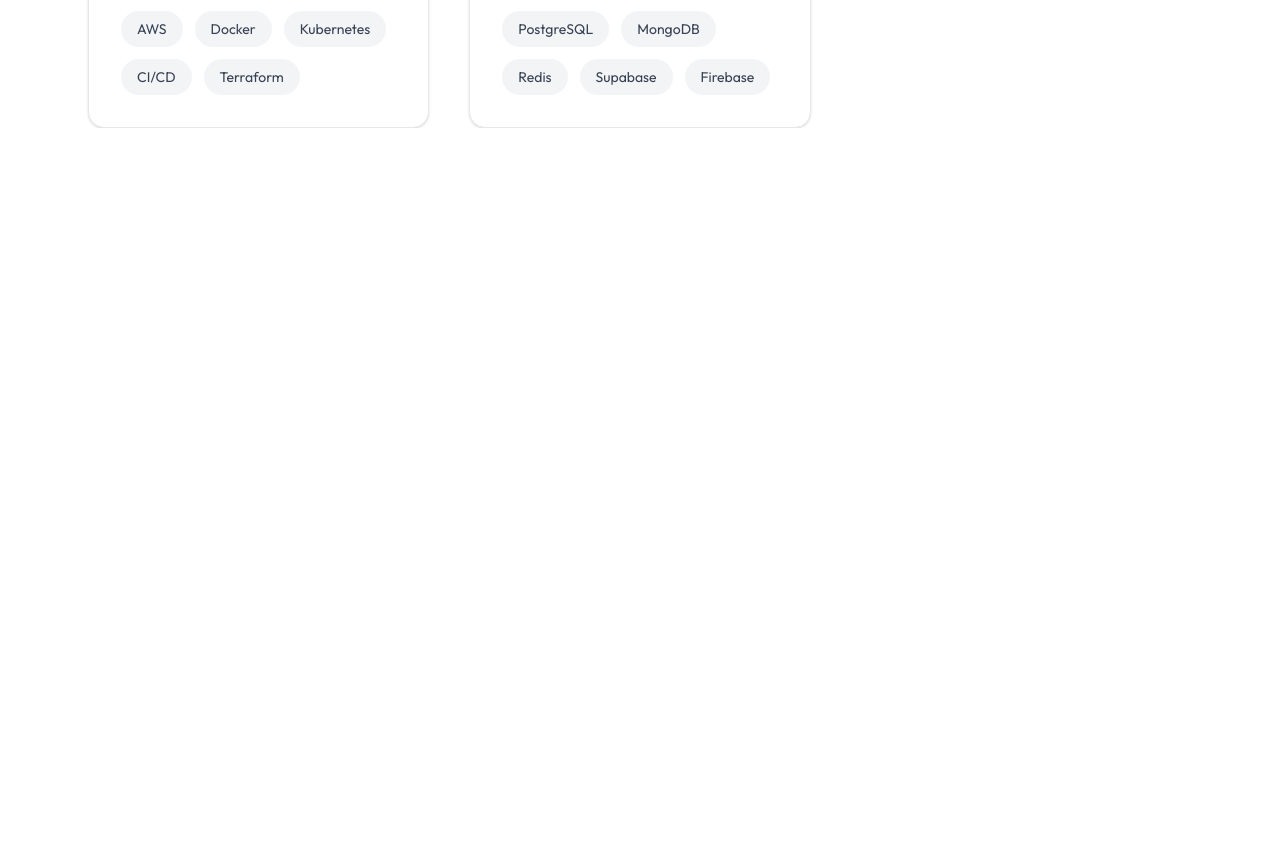
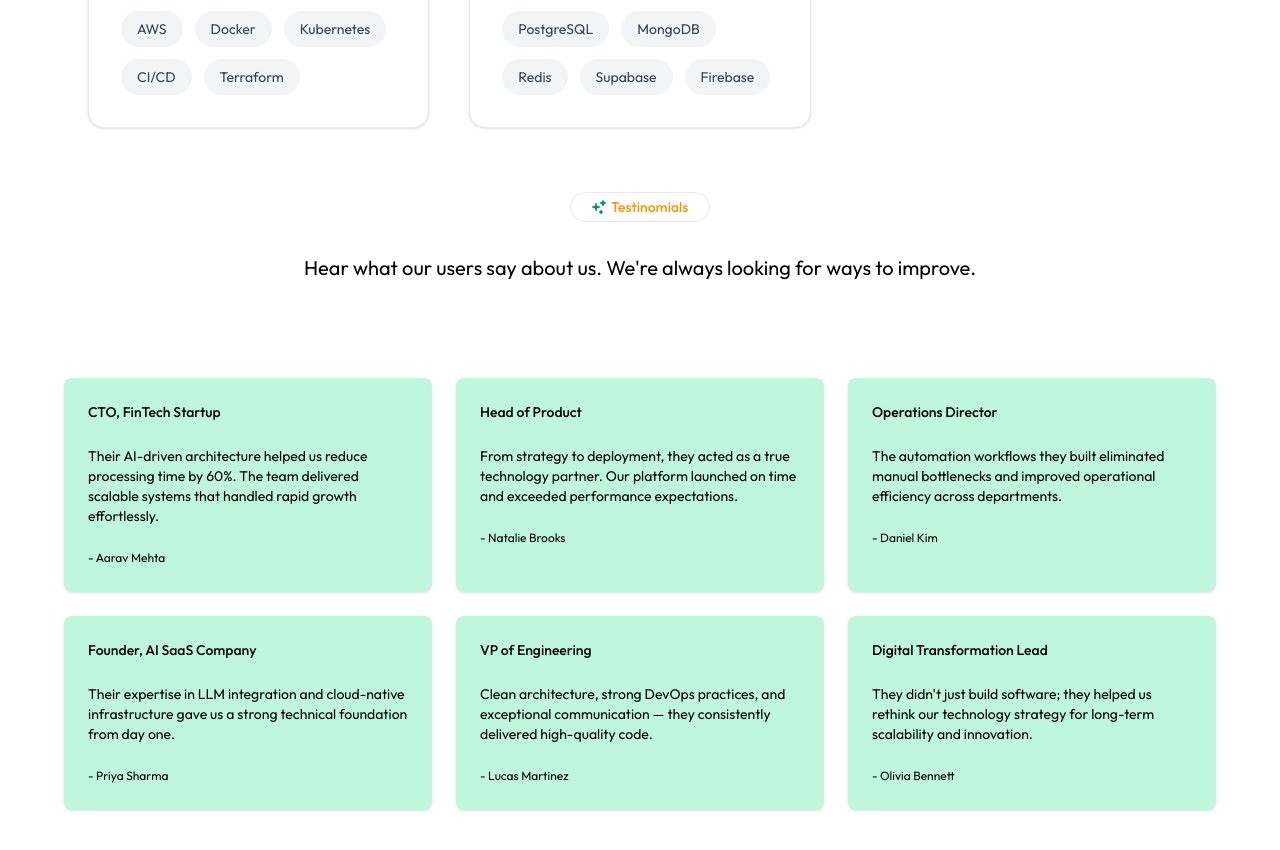
Before and after one commit to yashpal0502/LandmineSoft-Frontend-task, a React (Vite) app in the folder frontend/: page / in a window 1280 px wide. Shown: the part 5180-6030 px from the top of the page. Before the commit the page ends 5308 px from the top, so only its background shows below. Built offline with nearby package versions, Linux system fonts and the light colour scheme.

Commit message:
Testinomial page added

```diff
--- /dev/null
+++ b/frontend/src/components/home/Testinomials.jsx
@@ -0,0 +1,99 @@
+import React from "react";
+
+const sections = [
+  {
+    id: 1,
+    role: "CTO, FinTech Startup",
+    quote:
+      "Their AI-driven architecture helped us reduce processing time by 60%. The team delivered scalable systems that handled rapid growth effortlessly.",
+    author: "Aarav Mehta",
+  },
+  {
+    id: 2,
+    role: "Head of Product",
+    quote:
+      "From strategy to deployment, they acted as a true technology partner. Our platform launched on time and exceeded performance expectations.",
+    author: "Natalie Brooks",
+  },
+  {
+    id: 3,
+    role: "Operations Director",
+    quote:
+      "The automation workflows they built eliminated manual bottlenecks and improved operational efficiency across departments.",
+    author: "Daniel Kim",
+  },
+  {
+    id: 4,
+    role: "Founder, AI SaaS Company",
+    quote:
+      "Their expertise in LLM integration and cloud-native infrastructure gave us a strong technical foundation from day one.",
+    author: "Priya Sharma",
+  },
+  {
+    id: 5,
+    role: "VP of Engineering",
+    quote:
+      "Clean architecture, strong DevOps practices, and exceptional communication — they consistently delivered high-quality code.",
+    author: "Lucas Martinez",
+  },
+  {
+    id: 6,
+    role: "Digital Transformation Lead",
+    quote:
+      "They didn't just build software; they helped us rethink our technology strategy for long-term scalability and innovation.",
+    author: "Olivia Bennett",
+  },
+];
+
+const Testinomials = () => {
+  return (
+    <section className="py-16 px-4">
+      <div className="flex items-center border border-gray-200 rounded-full px-5 py-1 mx-auto text-sm w-35">
+        <span className="flex items-center gap-1 text-[#ff9800] font-medium">
+          <svg
+            width="16"
+            height="16"
+            viewBox="0 0 16 16"
+            fill="none"
+            xmlns="http://www.w3.org/2000/svg"
+          >
+            <path
+              fill-rule="evenodd"
+              clip-rule="evenodd"
+              d="M5 4a.75.75 0 0 1 .738.616l.252 1.388A1.25 1.25 0 0 0 6.996 7.01l1.388.252a.75.75 0 0 1 0 1.476l-1.388.252A1.25 1.25 0 0 0 5.99 9.996l-.252 1.388a.75.75 0 0 1-1.476 0L4.01 9.996A1.25 1.25 0 0 0 3.004 8.99l-1.388-.252a.75.75 0 0 1 0-1.476l1.388-.252A1.25 1.25 0 0 0 4.01 6.004l.252-1.388A.75.75 0 0 1 5 4m7-3a.75.75 0 0 1 .721.544l.195.682c.118.415.443.74.858.858l.682.195a.75.75 0 0 1 0 1.442l-.682.195a1.25 1.25 0 0 0-.858.858l-.195.682a.75.75 0 0 1-1.442 0l-.195-.682a1.25 1.25 0 0 0-.858-.858l-.682-.195a.75.75 0 0 1 0-1.442l.682-.195a1.25 1.25 0 0 0 .858-.858l.195-.682A.75.75 0 0 1 12 1m-2 10a.75.75 0 0 1 .728.568.97.97 0 0 0 .704.704.75.75 0 0 1 0 1.456.97.97 0 0 0-.704.704.75.75 0 0 1-1.456 0 .97.97 0 0 0-.704-.704.75.75 0 0 1 0-1.456.97.97 0 0 0 .704-.704A.75.75 0 0 1 10 11"
+              fill="#009966"
+            />
+          </svg>
+          Testinomials
+        </span>
+      </div>
+      <p className="text-center text-xl px-6 mx-auto md:px-20 lg:px-27 py-5 md:py-8">
+        Hear what our users say about us. We're always looking for ways to
+        improve.
+      </p>
+
+      <div className="relative max-w-6xl mx-auto grid grid-cols-1 md:grid-cols-2 lg:grid-cols-3 gap-6 px-6 md:px-0 pt-16">
+        {sections.map((t) => (
+          <article
+            key={t.id}
+            role="article"
+            aria-label={`Testimonial by ${t.author}`}
+            tabIndex={0}
+            className="bg-emerald-200/70 rounded-lg p-6 shadow-sm hover:shadow-lg transform transition hover:-translate-y-1"
+          >
+            <p className="font-medium text-sm text-black mb-6">{t.role}</p>
+            <blockquote className="text-sm text-black-100 mb-4.5">
+              {t.quote}
+            </blockquote>
+            <cite className="text-xs text-black-300 not-italic">
+              {" "}
+              - {t.author}
+            </cite>
+          </article>
+        ))}
+      </div>
+    </section>
+  );
+};
+
+export default Testinomials;
--- a/frontend/src/pages/Home.jsx
+++ b/frontend/src/pages/Home.jsx
@@ -4,6 +4,7 @@
 import ServicesSection from "../components/home/ServicesSection";
 import WhyChooseUs from "../components/home/WhyChooseUs";
 import Technologies from "../components/home/Technologies";
+import Testinomials from "../components/home/Testinomials";
 
 const Home = () => {
   return (
@@ -13,6 +14,7 @@
       <ServicesSection />
       <WhyChooseUs />
       <Technologies />
+      <Testinomials />
     </>
   );
 };
```
